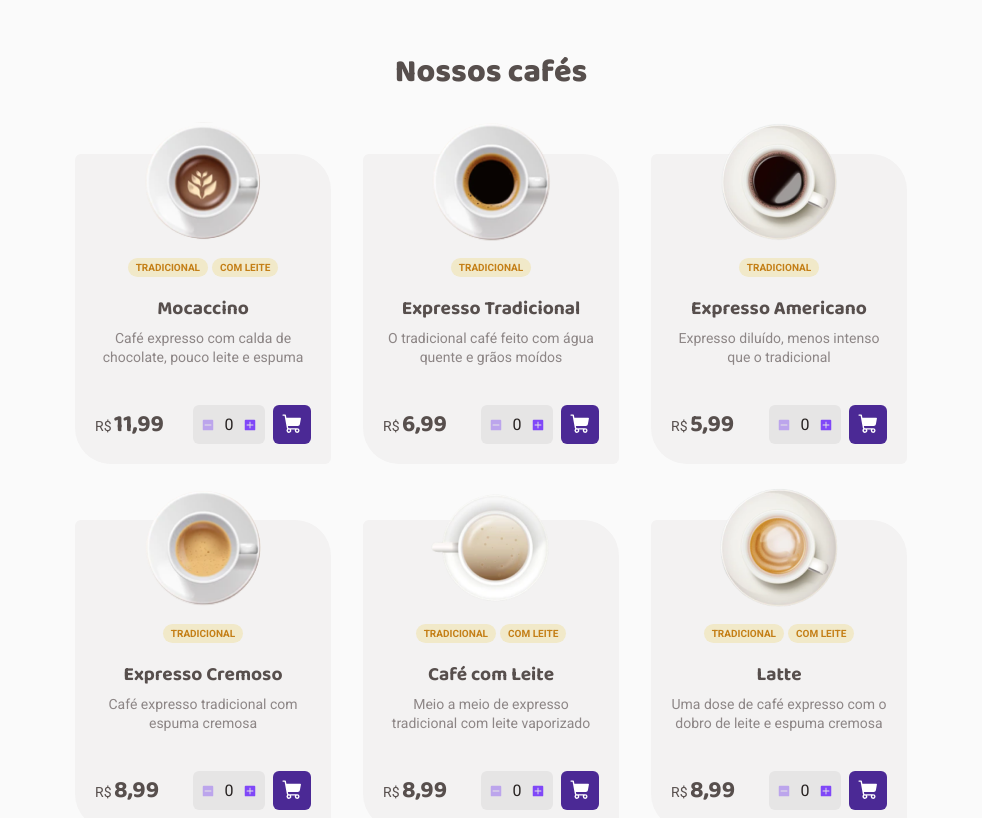
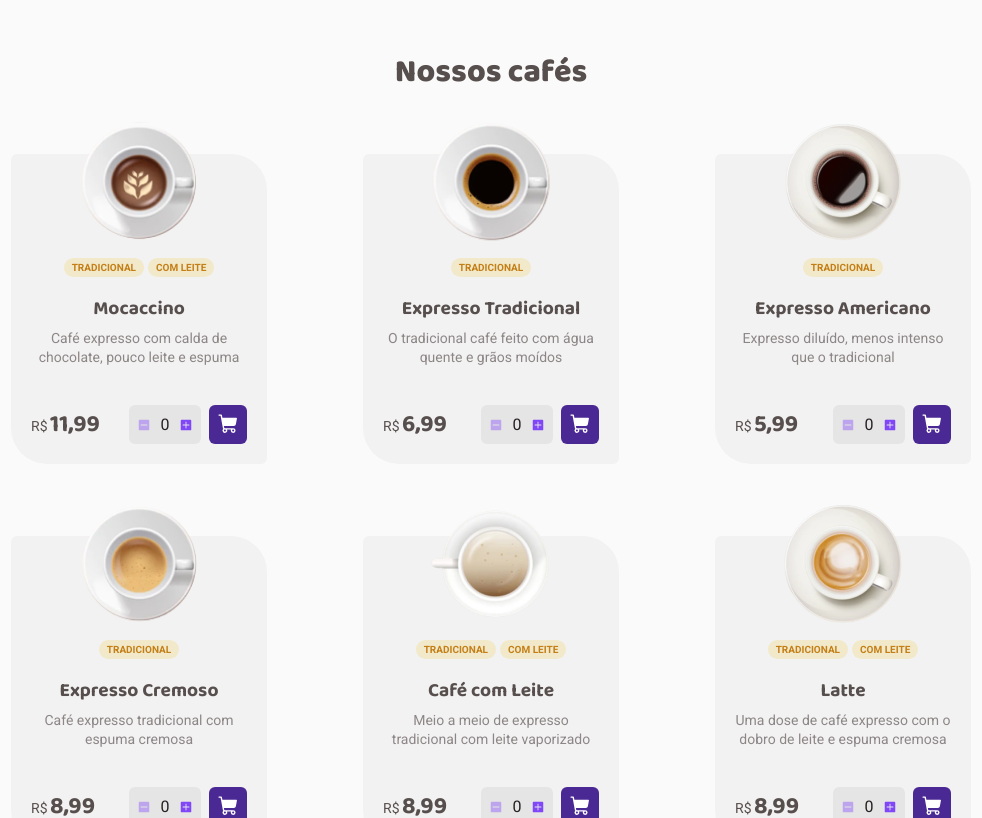
Before and after one commit to alvarobianor/coffee-delivery, a React (Vite) app: page / in a window 1280 px wide. Shown: the part 1000-1818 px from the top of the page, without its empty margins (149-1131 px from the left). Built offline with nearby package versions, Linux system fonts and the light colour scheme.

Commit message:
Almost done the fiz of grid

```diff
--- a/src/Components/CatalogOfCoffees.tsx
+++ b/src/Components/CatalogOfCoffees.tsx
@@ -34,23 +34,39 @@
 `;
 
 const Grid = styled.div`
-  display: grid;
-  grid-template-columns: repeat(5, 1fr);
-  grid-gap: 2rem;
+  display: flex;
+  flex-flow: row wrap;
+  row-gap: 3rem;
+  column-gap: 2rem;
+  justify-content: flex-start;
 
   @media (max-width: 1600px) {
-    grid-template-columns: repeat(4, 1fr);
+    justify-content: space-between;
   }
 
-  @media (max-width: 1400px) {
-    grid-template-columns: repeat(3, 1fr);
-  }
-
-  @media (max-width: 1200px) {
-    grid-template-columns: repeat(2, 1fr);
-  }
-
-  @media (max-width: 992px) {
-    grid-template-columns: 1fr;
+  @media (max-width: 863px) {
+    justify-content: center;
   }
 `;
+
+// const Grid = styled.div`
+//   display: grid;
+//   grid-template-columns: repeat(5, 1fr);
+//   grid-gap: 2rem;
+
+//   @media (max-width: 1600px) {
+//     grid-template-columns: repeat(4, 1fr);
+//   }
+
+//   @media (max-width: 1400px) {
+//     grid-template-columns: repeat(3, 1fr);
+//   }
+
+//   @media (max-width: 1200px) {
+//     grid-template-columns: repeat(2, 1fr);
+//   }
+
+//   @media (max-width: 992px) {
+//     grid-template-columns: 1fr;
+//   }
+// `;
```
